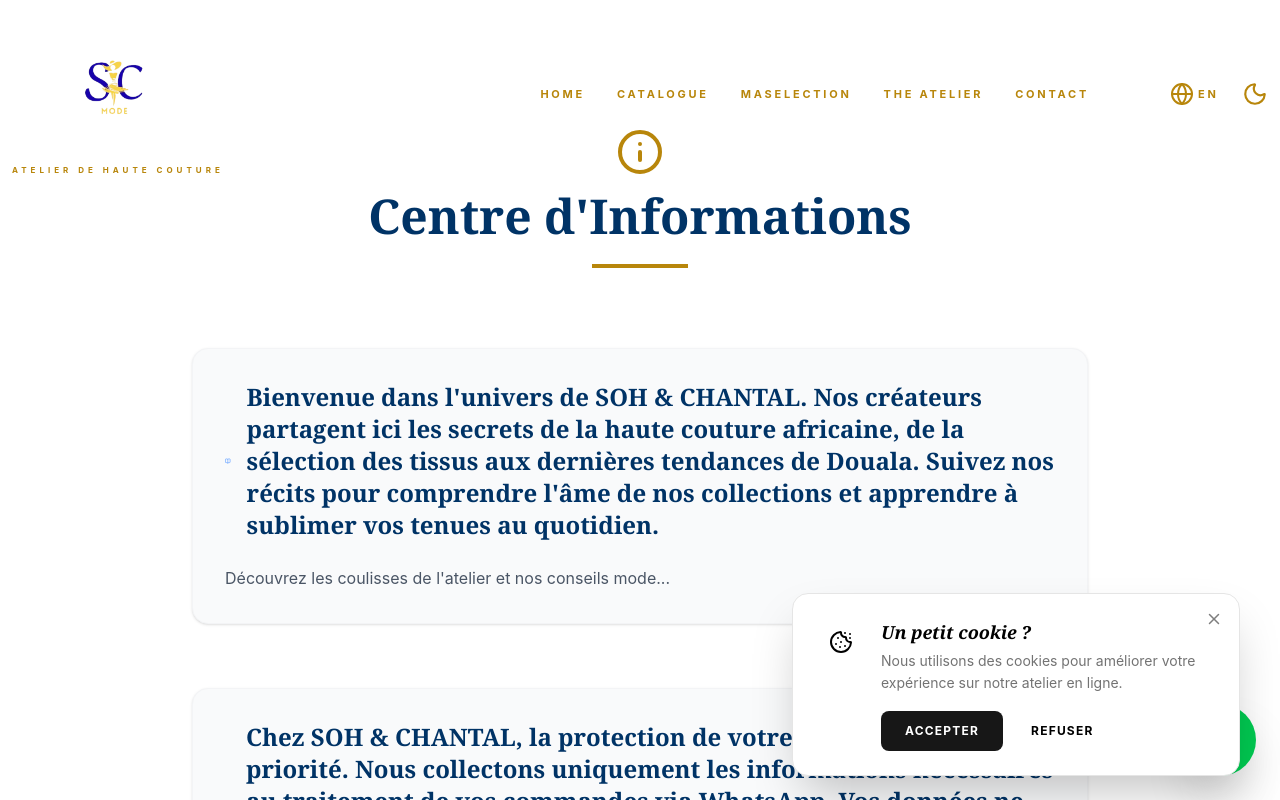
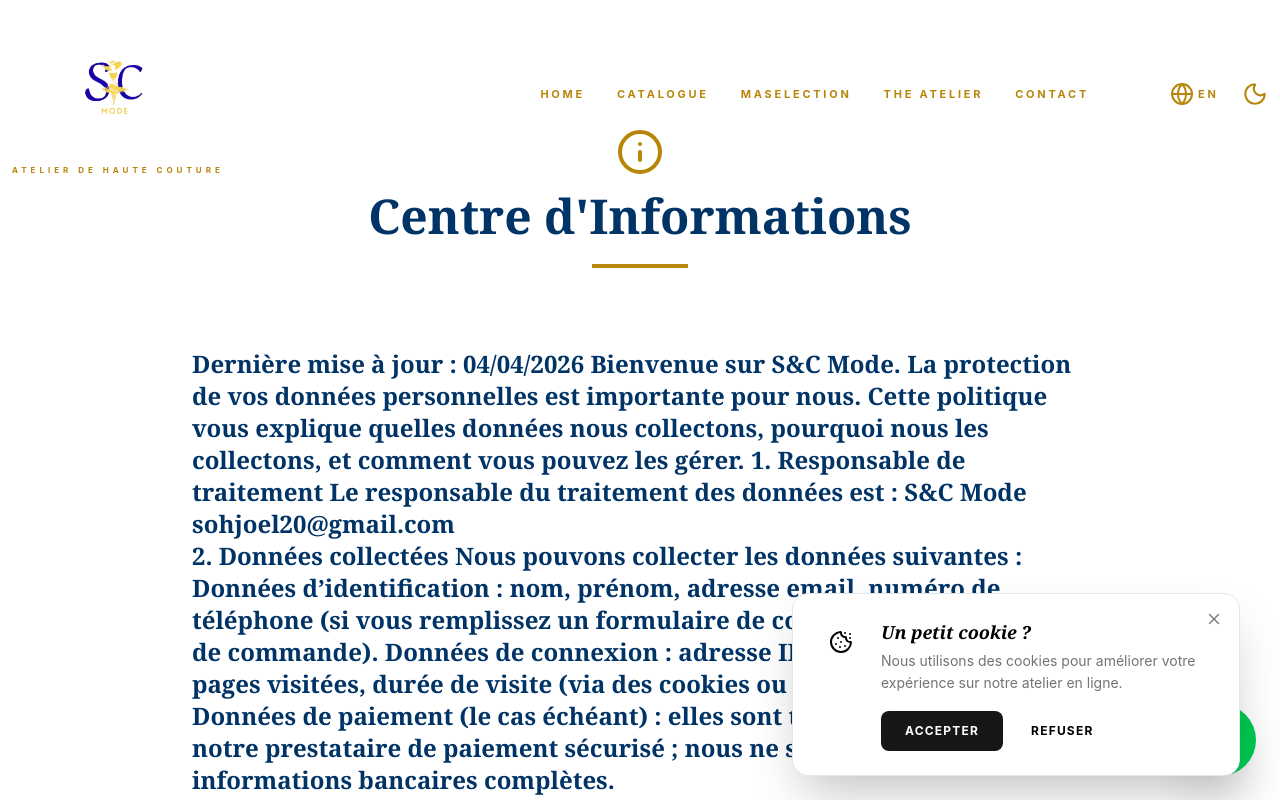
Before and after one commit to joelsoh20/mama, a React (Vite) app in the folder frontend/: page /informations in a window 1280 px wide. Shown: the top 800 px of the page. Built offline with nearby package versions, Linux system fonts and the light colour scheme.

Commit message:
Fix MIME types and manifest

```diff
--- a/frontend/src/pages/Informations.tsx
+++ b/frontend/src/pages/Informations.tsx
@@ -29,7 +29,7 @@
         </motion.div>
 
         <div className="space-y-16">
-          {sections.map((section, index) => (
+          {/* {sections.map((section, index) => (
             <motion.section
               key={section.id}
               initial={{ opacity: 0, x: index % 2 === 0 ? -20 : 20 }}
@@ -37,19 +37,98 @@
               viewport={{ once: true }}
               id={section.id}
               className="p-8 rounded-2xl bg-gray-50 dark:bg-neutral-800 border border-gray-100 dark:border-neutral-700 shadow-sm"
-            >
+            > */}
               <div className="flex items-center gap-4 mb-6">
-                {section.icon}
-                <h2 className="text-2xl font-serif text-[#003366] dark:text-yellow-500">
-                  {section.title}
-                </h2>
+                {/* {section.icon} */}
+                <h4 className="text-2xl font-serif text-[#003366] dark:text-yellow-500">
+                  Dernière mise à jour : 04/04/2026
+
+Bienvenue sur S&C Mode.
+La protection de vos données personnelles est importante pour nous. Cette politique vous explique quelles données nous collectons, pourquoi nous les collectons, et comment vous pouvez les gérer.
+
+1. Responsable de traitement
+Le responsable du traitement des données est :
+S&C Mode sohjoel20@gmail.com <br />
+2. Données collectées
+Nous pouvons collecter les données suivantes :
+
+Données d’identification : nom, prénom, adresse email, numéro de téléphone (si vous remplissez un formulaire de contact, d’inscription ou de commande).
+
+Données de connexion : adresse IP, type de navigateur, pages visitées, durée de visite (via des cookies ou journaux serveur).
+
+Données de paiement (le cas échéant) : elles sont traitées directement par notre prestataire de paiement sécurisé ; nous ne stockons pas vos informations bancaires complètes. <br />
+
+3. Finalités du traitement
+Vos données sont utilisées pour :
+
+Répondre à vos demandes de contact.
+
+Gérer votre compte utilisateur (si applicable).
+
+Traiter vos commandes ou abonnements.
+
+Améliorer notre site (analyse statistique).
+
+Respecter nos obligations légales. <br />
+
+4. Base légale
+Nous traitons vos données sur la base :
+
+De votre consentement (ex. : inscription à une newsletter).
+
+De l’exécution d’un contrat (ex. : commande).
+
+De notre intérêt légitime (ex. : amélioration du service).
+
+D’une obligation légale (ex. : facturation). <br />
+
+5. Destinataires des données
+Vos données sont accessibles uniquement aux personnes habilitées de S&C Mode et, le cas échéant, à nos sous-traitants (hébergeur, outil d’emailing, service de paiement). Nous ne vendons pas vos données à des tiers. <br />
+
+6. Durée de conservation
+Vos données sont conservées :
+
+Pour les demandes de contact : 3 ans après le dernier contact.
+
+Pour les comptes clients : jusqu’à suppression de votre compte, puis 5 ans à des fins probatoires (sauf opposition).
+
+Pour les cookies : 13 mois maximum. <br />
+
+7. Transferts hors UE
+Si nous utilisons des outils dont les serveurs sont situés hors de l’Union européenne (ex. : États-Unis), nous nous assurons que des garanties appropriées sont en place (clauses contractuelles types).
+<br />
+8. Vos droits
+Conformément au RGPD, vous disposez des droits suivants :
+
+D’accès : savoir quelles données nous détenons sur vous.
+
+De rectification : les faire corriger si elles sont inexactes.
+
+D’effacement : demander la suppression de vos données (« droit à l’oubli »).
+
+D’opposition : vous opposer à un traitement (ex. : prospection).
+
+À la limitation : suspendre temporairement l’utilisation de vos données.
+
+À la portabilité : recevoir vos données dans un format structuré.
+
+Pour exercer ces droits, écrivez à : [votre email dédié]. Nous répondrons dans un délai d’un mois.
+
+Vous avez également le droit d’introduire une réclamation auprès de la CNIL (www.cnil.fr).
+<br />
+9. Cookies
+Nous utilisons des cookies essentiels (fonctionnement du site) et éventuellement des cookies analytiques (ex. : Google Analytics). Vous pouvez paramétrer vos préférences via le bandeau cookies affiché lors de votre première visite.
+<br />
+10. Sécurité
+Nous mettons en œuvre des mesures techniques et organisationnelles pour protéger vos données contre la perte, l’intrusion ou l’accès non autorisé.
+                </h4>
               </div>
 
-              <div className="prose dark:prose-invert max-w-none text-gray-600 dark:text-gray-300 leading-relaxed whitespace-pre-line">
+              {/* <div className="prose dark:prose-invert max-w-none text-gray-600 dark:text-gray-300 leading-relaxed whitespace-pre-line">
                 {section.content}
-              </div>
-            </motion.section>
-          ))}
+              </div> */}
+            {/* </motion.section>
+          ))} */}
         </div>
       </div>
     </div>
```
Also changed, not shown: frontend/site.webmanifest (added), 2 other files (tests, documents, lock files or other folders).
